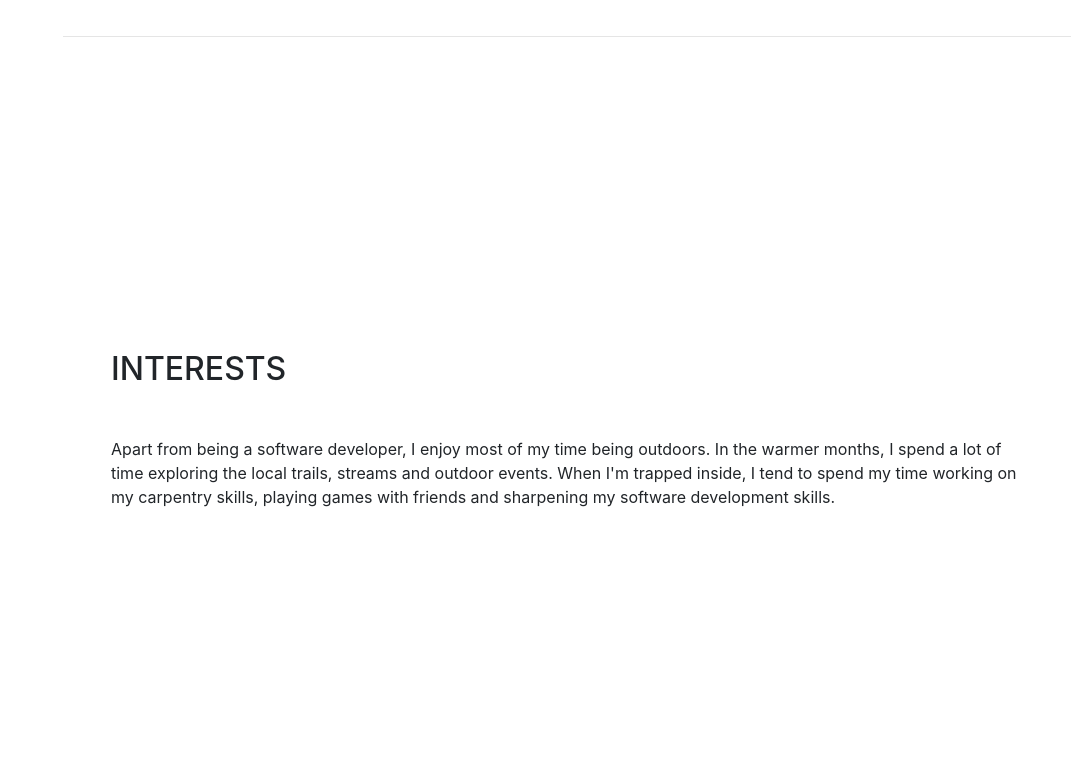
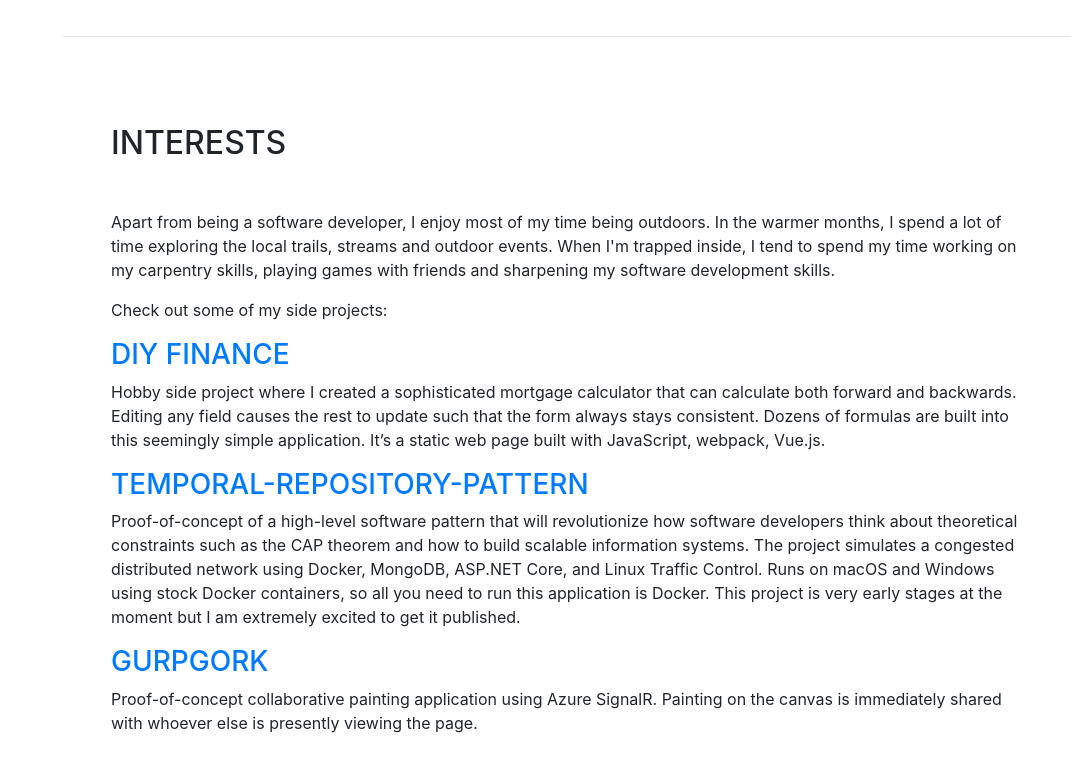
Before and after one commit to jamejone/cumulo-software, a website with bundled scripts: page index.html in a window 1280 px wide. Shown: the part 5057-5829 px from the top of the page, without its empty margins (209-1280 px from the left). Built offline with nearby package versions, Linux system fonts and the light colour scheme.

Commit message:
Add side projects to interests

```diff
--- a/index.html
+++ b/index.html
@@ -268,6 +268,22 @@
         <div class="my-auto">
           <h2 class="mb-5">Interests</h2>
           <p>Apart from being a software developer, I enjoy most of my time being outdoors. In the warmer months, I spend a lot of time exploring the local trails, streams and outdoor events. When I'm trapped inside, I tend to spend my time working on my carpentry skills, playing games with friends and sharpening my software development skills.</p>
+          <p>Check out some of my side projects:</p>
+          <h3><a href="https://www.diy-finance.com">diy finance</a></h3>
+          <p>Hobby side project where I created a sophisticated mortgage calculator that can calculate both forward
+            and backwards. Editing any field causes the rest to update such that the form always stays consistent.
+            Dozens of formulas are built into this seemingly simple application. It’s a static web page built with
+            JavaScript, webpack, Vue.js.</p>
+            <h3><a href="https://github.com/jamejone/temporal-repository-pattern">temporal-repository-pattern</a></h3>
+            <p>Proof-of-concept of a high-level software pattern that will revolutionize how software developers think
+              about theoretical constraints such as the CAP theorem and how to build scalable information systems.
+              The project simulates a congested distributed network using Docker, MongoDB, ASP.NET Core, and
+              Linux Traffic Control. Runs on macOS and Windows using stock Docker containers, so all you need to run
+              this application is Docker. This project is very early stages at the moment but I am extremely excited to
+              get it published.</p>
+            <h3><a href="http://gurpgork.com">Gurpgork</a></h3>
+            <p>Proof-of-concept collaborative painting application using Azure SignalR. Painting on the canvas is
+              immediately shared with whoever else is presently viewing the page.</p>
         </div>
       </section>
 
```
